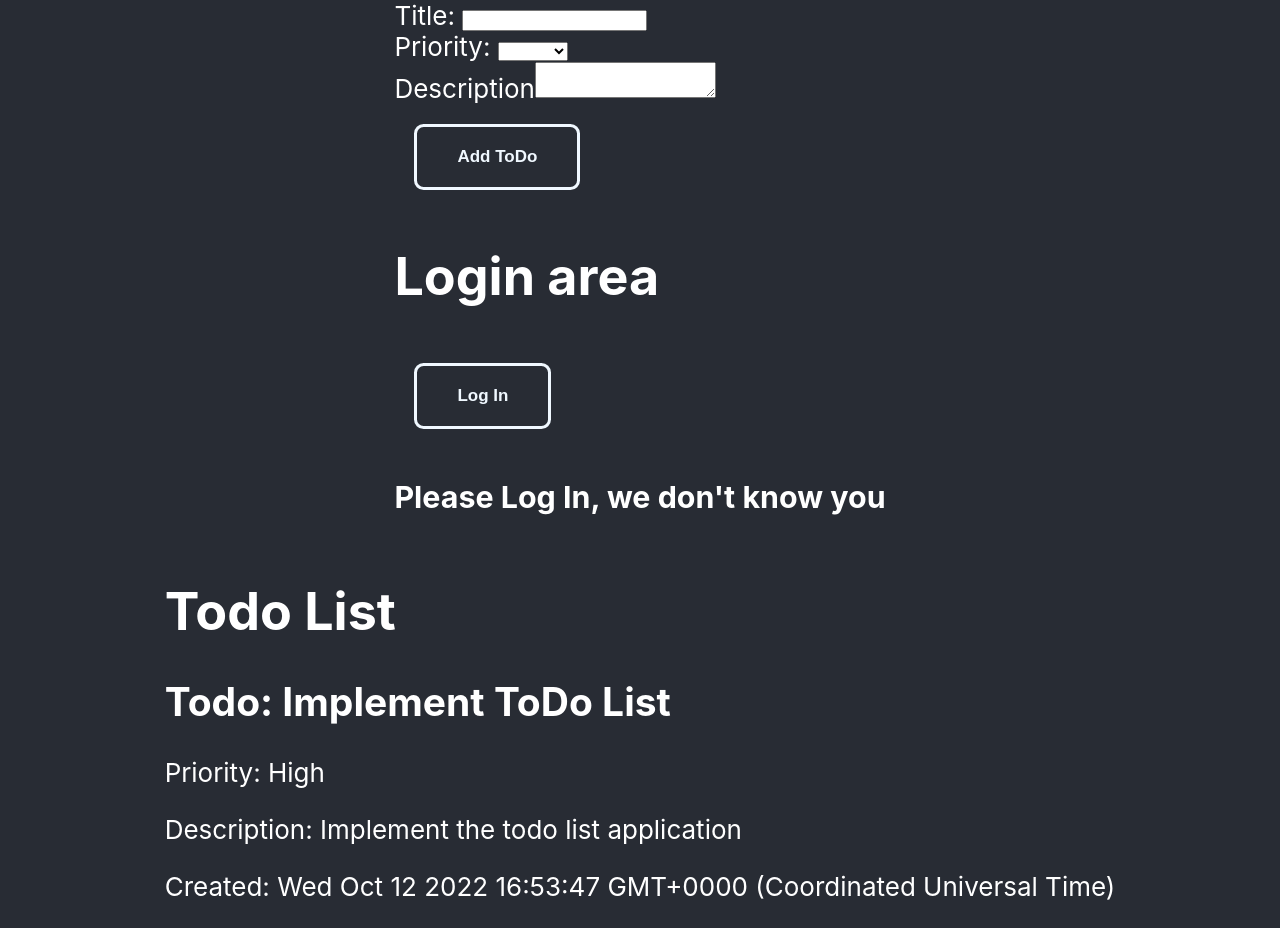
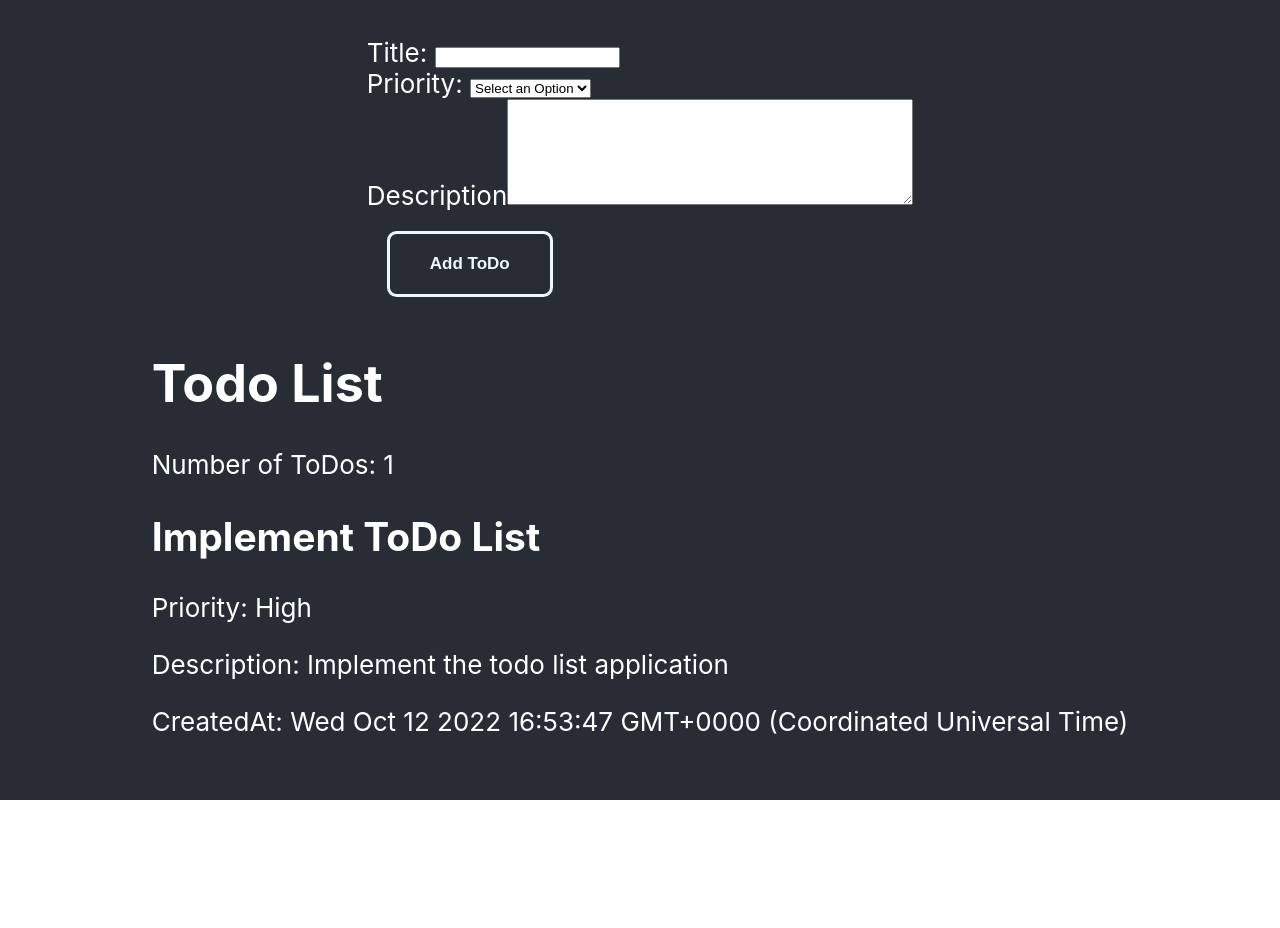
Before and after one commit to Thilanka0824/react-todo-list, a React (Create React App) app: page / in a window 1280 px wide. After the commit the page ends 800 px from the top, so only its background shows below. Built offline with nearby package versions, Linux system fonts and the light colour scheme.

Commit message:
minor changes

```diff
--- a/src/App.css
+++ b/src/App.css
@@ -71,3 +71,8 @@ button {
     transform: rotate(360deg);
   }
 }
+
+textarea {
+  width: 400px;
+  height: 100px
+}
--- a/src/App.js
+++ b/src/App.js
@@ -1,52 +1,46 @@
 import { useState } from "react";
 import "./App.css";
-
-
 
 const ToDoForm = (props) => {
   const [title, setTitle] = useState('');
   const [priority, setPriority] = useState('');
   const [description, setDescription] = useState('');
-  const [loggedIn, setLoggedIn] = useState(false);
+
 
   return (
+
+
     <div>
-      <label>Title: </label>
-      <input type="text" onChange={(e) => {
+
+    <label>Title: </label>
+      <input type="text" value={title} onChange={(e) => {
+
         setTitle(e.target.value)
       }} />
       <br />
       <label>Priority: </label>
-      <select onChange={(e) => {
+      <select value={priority} onChange={(e) => {
         setPriority(e.target.value)
       }}>
-        <option value=""></option>
+        <option value="">Select an Option</option>
         <option value="Low">Low</option>
         <option value="Medium">Medium</option>
         <option value="High">High</option>
       </select>
       <br />
       <label>Description</label>
-      <textarea type="text" onChange={(e) => {
+      <textarea type="text" value={description} onChange={(e) => {
         setDescription(e.target.value)
       }} />
       <br />
       <button onClick={() => {
         props.handleAddToDo(title, priority, description)
+        setTitle('')
+        setPriority('')
+        setDescription('')
       }}>Add ToDo</button>
       <br />
-      <div>
-        <h1>Login area</h1>
-        <button onClick={() => setLoggedIn(!loggedIn)}>Log In</button>
 
-        {loggedIn ?
-          (
-            <h3>Hello, Thilanka! Welcome back!!</h3>
-          ) :
-          (
-            <h3>Please Log In, we don't know you</h3>
-          )}
-      </div>
 
     </div>
 
@@ -56,12 +50,27 @@ const ToDoForm = (props) => {
 
 
 };
+const Logger = () => {
+  const [loggedIn, setLoggedIn] = useState(false);
+  <div>
+    <h1>Login area</h1>
+    <button onClick={() => setLoggedIn(!loggedIn)}>Log In</button>
 
+    {loggedIn ?
+      (
+        <h3>Hello, Thilanka! Welcome back!!</h3>
+      ) :
+      (
+        <h3>Please Log In, we don't know you</h3>
+      )}
+  </div>
+}
 const ToDoListContainer = (props) => {
-
+  const toDosLength = props.toDoList.length
   return (
     <div>
       <h1>Todo List</h1>
+      <p>Number of ToDos: {toDosLength}</p>
       {props.toDoList.map((todo, index) => {
         return <ToDoItem todo={todo} key={index} />
       })}
@@ -70,17 +79,16 @@ const ToDoListContainer = (props) => {
 };
 
 const ToDoItem = (props) => {
+  const { title, priority, description, createdDate, completedDate } = props.todo
 
   return (
     <div>
-      <h2>Todo: {props.todo.title}</h2>
-      <p>Priority: {props.todo.priority}</p>
-      <p>Description: {props.todo.description}</p>
-      <p>Created: {props.todo.createdDate}</p>
-      {props.todo.completedDate && <p>Completed: {props.todo.completedDate}</p>}
-
+      <h2>{title}</h2>
+      <p>Priority: {priority}</p>
+      <p>Description: {description}</p>
+      <p>CreatedAt: {createdDate}</p>
+      {completedDate && <p>Completed: {completedDate}</p>}
       {console.log(props.todo)}
-
     </div>
 
   )
@@ -99,8 +107,11 @@ const App = () => {
       completedDate: null
     }]
 
+
   )
   const handleAddToDo = (title, priority, description) => {
+
+
     const newToDo = {
       title: title,
       priority: priority,
@@ -123,14 +134,18 @@ const App = () => {
     const toDoListCopy = [...toDoList]
     let listCopy = toDoListCopy.map((todo) => {
       if (todo.title === title && todo.createdDate === createdDate) {
-        if (todo.isComplete === false) {
-          todo.isComplete = true
-          todo.completedDate = new Date().toString()
+        const updatedToDo = {
+          ...todo //destructured object
+        }
+        updatedToDo.isComplete = !updatedToDo.isComplete //isComplete in the new updatedToDo object is set to it's opposite
+        if (updatedToDo.isComplete === false) {
+          updatedToDo.isComplete = true
+          updatedToDo.completedDate = new Date().toString()
         } else {
-          todo.isComplete = false
-          todo.completedDate = null
+          //updatedToDo.isComplete = false
+          updatedToDo.completedDate = null
         }
-        return todo
+        return updatedToDo
       } else {
         return todo
       }
@@ -141,15 +156,14 @@ const App = () => {
 
   }
 
+
   return (
     <div className="App-header">
       <ToDoForm handleAddToDo={handleAddToDo} handleUpdateToDo={handleUpdateToDo} />
       <ToDoListContainer toDoList={toDoList} handleUpdateToDo={handleUpdateToDo} />
+      <Logger />
     </div>
   )
 };
 
-
-
-
 export default App;
```
